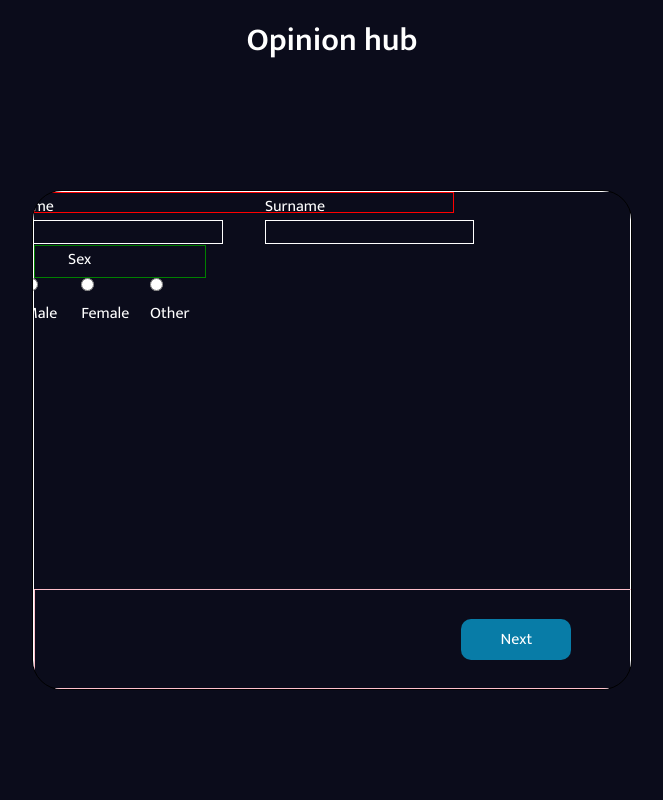
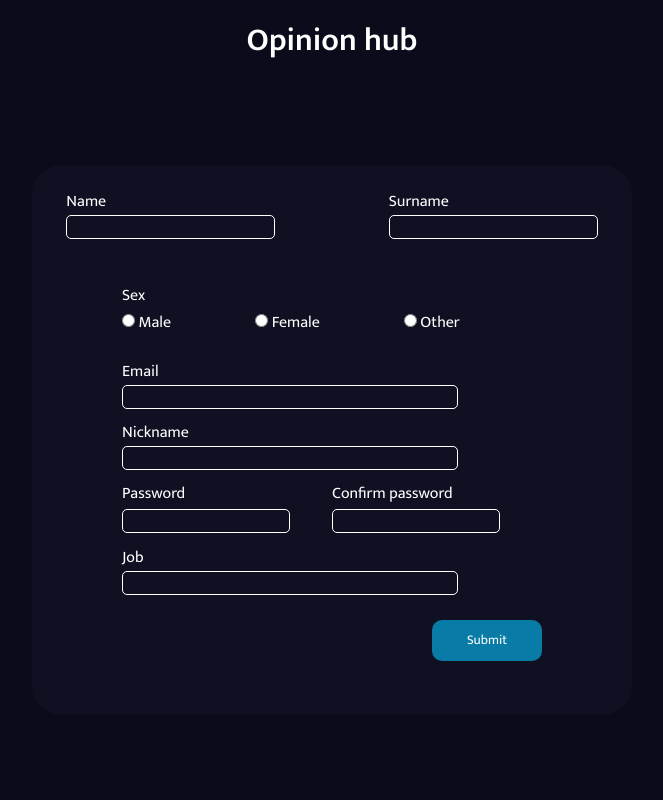
Before and after one commit to da4do0/Opinion-hub, a PHP site: page / in a window 1280 px wide. Shown: the whole page, without its empty margins (308-971 px from the left). Run offline with PHP 8.4, Linux system fonts and the light colour scheme.

Commit message:
sign-up without responsive

```diff
--- a/css/index.css
+++ b/css/index.css
@@ -2,8 +2,9 @@
 
 :root{
     --form-width:600px;
-    --form-height:500px;
-
+    --form-height:550px;
+    --submit-width:110px;
+    --submit-height:41px;
 }
 
 *{
@@ -41,7 +42,7 @@ main{
 }
 
 .container-form form{
-    border: 1px solid black;
+    background-color: #0f1022;
     width: var(--form-width);
     height: var(--form-height);
 
@@ -50,35 +51,41 @@ main{
     left: calc(50% - var(--form-width)/2);
 
     border-radius: 30px;
-
-    display: flex;
-    flex-direction: row;
-    overflow: hidden;
 }
 
 .container__p, .container__s{
     min-width: 100%;
-    height: 100%;
+}
+
+.container__p{
+    height: 35%;
+}
+.container__s{
+    height: 65%;
 }
 
 /*************************First-form-div***************************/
 
-.container__p{
+ /* .container__p{
     display: flex;
     flex-direction: column;
     align-items: flex-start;
-    border: 1px solid white;
+} */
+
+#container__info{
+    width: 100%;
+    height: 50%;
+    display: grid;
+    align-items: center;
 }
 
 #info{
-    border: 1px solid red;
-
-    width: 100%;
-    height: 40%;
+    width: 70%;
+    margin: 0 auto;
     display: flex;
     flex-direction: row;
     justify-content: center;
-    gap: 10%;
+    gap: 27%;
 }
 
 #info__sn{
@@ -86,38 +93,38 @@ main{
     flex-direction: column;
 }
 
-#name, #surname{
+input[type=text], input[type=password], input[type=email]{
     background-color: #ffffff00;
     border: 1px solid white;
+    border-radius: 5px;
+}
+
+#container__sex{
+    width: 100%;
+    height: 50%;
+    display: grid;
+    align-items: center;
 }
 
 #sex{
-    border: 1px solid green;
-    width: 100%;
-    height: 40%;
+    width: 70%;
+    margin: 0 auto;
     display: flex;
     flex-direction: column;
-}
-
-#sex__label{
-    position: relative;
-    left: 19.5%;
 }
 
 #sex__radio{
     display: flex;
     flex-direction: row;
-    justify-content: center;
-    gap: 10.2%;
-}
-
-#radio__male, #radio__female, #radio__other{
-    position: relative;
-    right: 6%;
+    gap: 20%;
 }
 
 .container__next{
-    border: 1px solid pink;
+    display: none;
+}
+
+/*
+.container__next{
     width: 100%;
     height: 20%;
     position: absolute;
@@ -137,4 +144,61 @@ main{
     display: grid;
     justify-items: center;
     align-items: center;
+} */
+
+/*************************Second-form-div***************************/
+
+.container__s{
+    display: flex;
+    flex-direction: column;
+    align-items: flex-start;
+    gap: 10px;
 }
+
+#c__mail, #c__nickname{
+    width: 70%;
+    margin: 0 auto;
+    display: flex;
+    flex-direction: column;
+}
+
+#mail, #nickname, #pwd, #c_pwd, #job{
+    width: 80%;
+}
+
+.container__password{
+    display: flex;
+    flex-direction: row;
+    margin: 0 auto;
+    width: 70%;
+}
+
+.job{
+    width: 70%;
+    margin: 0 auto;
+    display: flex;
+    flex-direction: column;
+}
+
+.submit{
+    width: 70%;
+    height: 20%;
+    margin: 0 auto;
+    display: flex;
+    justify-content: flex-end;
+    align-items: center;
+}
+
+button[type=submit]{
+    background-color: #087CA7;
+    border: none;
+    border-radius: 10px;
+    width: var(--submit-width);
+    height: var(--submit-height);
+}
+
+@media only screen and (max-width:390px){
+    .container-form{
+
+    }
+}
--- a/index.html
+++ b/index.html
@@ -58,20 +58,36 @@
 
                 <div class="container__s">
 
-                    <label for="mail">Mail</label>
-                    <input type="email" name="mail" id="mail">
 
-                    <label for="pwd">Password</label>
-                    <input type="password" name="pwd" id="pwd">
+                    <div id="c__mail">
+                        <label for="mail">Email</label>
+                        <input type="email" name="mail" id="mail">
+                    </div>
 
-                    <label for="nickname">Nickname</label>
-                    <input type="text" name="nickname" id="nickname">
+                    <div id="c__nickname">
+                        <label for="nickname">Nickname</label>
+                        <input type="text" name="nickname" id="nickname">
+                    </div>
 
+                    <div class="container__password">
+                        <div id="pwd">
+                            <label for="pwd">Password</label>
+                            <input type="password" name="pwd" id="pwd">
+                        </div>
+                        <div id="c_pwd">
+                            <label for="c_pwd">Confirm password</label>
+                            <input type="password" name="c_pwd" id="c_pwd">
+                        </div>
+                    </div>
 
-                    <label for="job">Job</label>
-                    <input type="text" name="job" id="job">
+                    <div class="job">
+                        <label for="job">Job</label>
+                        <input type="text" name="job" id="job">
+                    </div>
 
-                    <button type="submit">Submit</button>
+                    <div class="submit">
+                        <button type="submit">Submit</button>
+                    </div>
 
                 </div>
 
```
